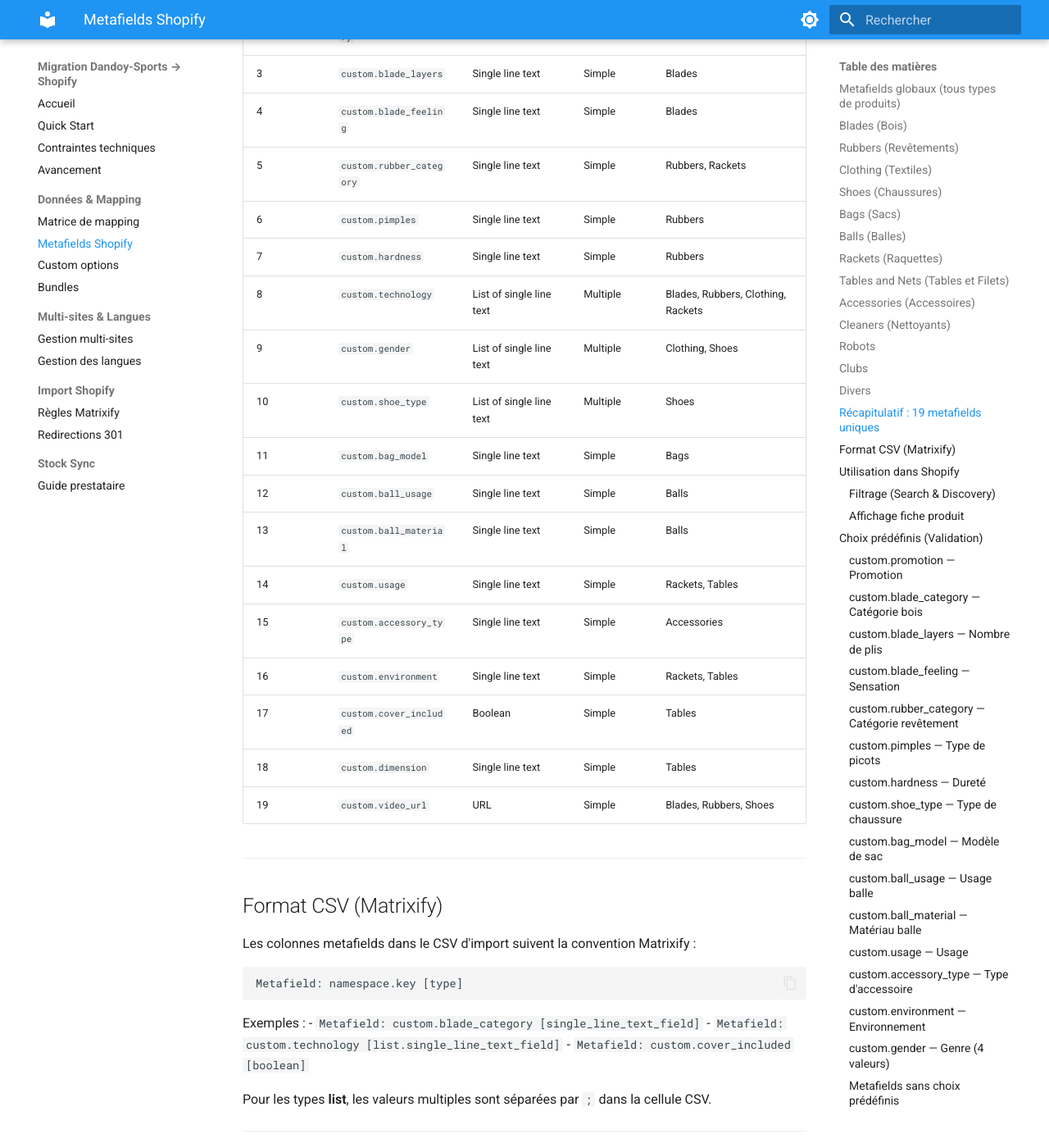
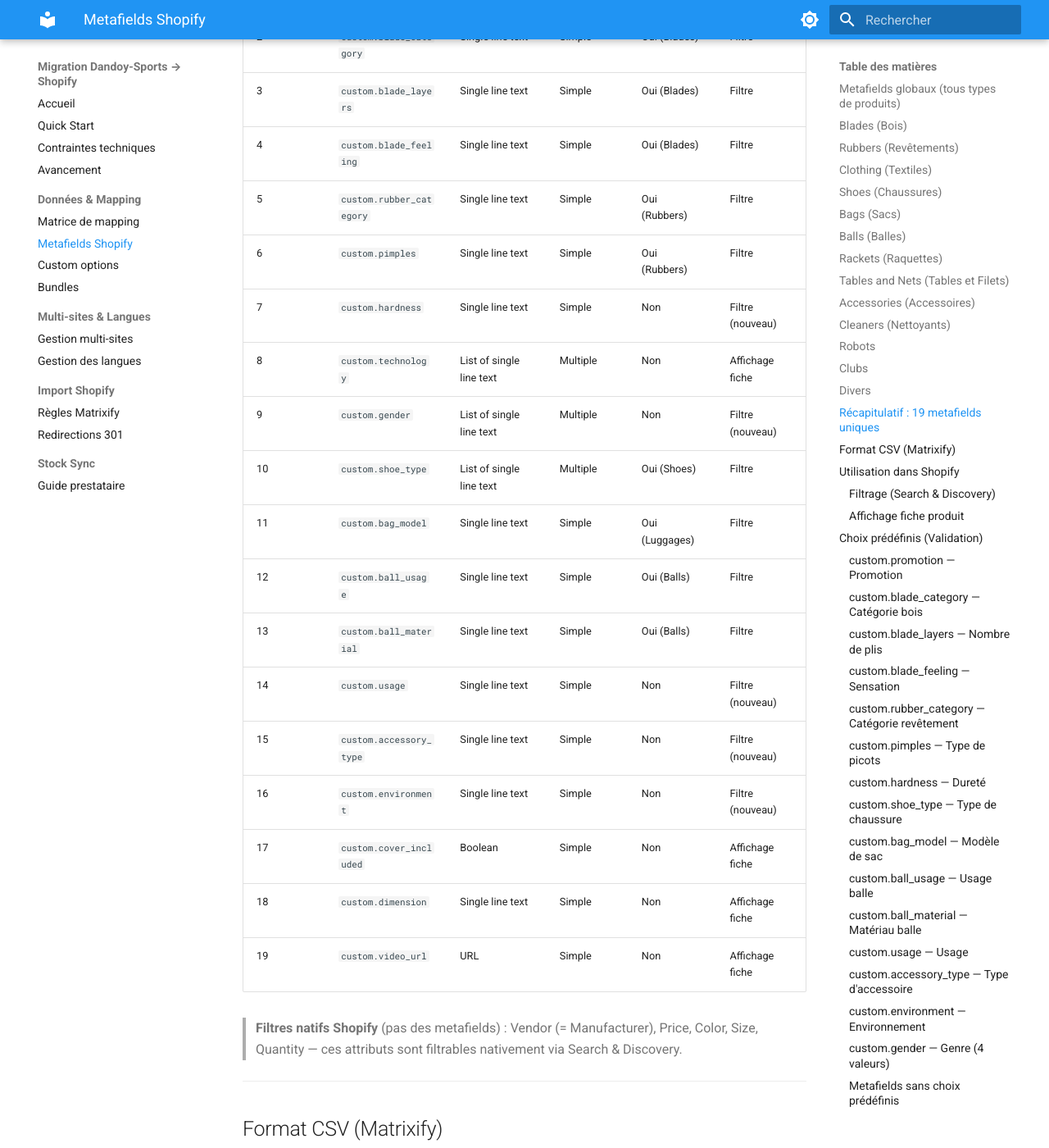
Before and after one commit to Webdigitales/dandoy-migration-2026, an MkDocs documentation site: the page built from 05_DOCS/mapping/metafields.md, in a window 1280 px wide and 1400 px high, scrolled down 5642 px. Shown: the whole window at 82% size. Built offline with MkDocs 1.6.1 and Material for MkDocs 9.7.7, drawn with Linux system fonts in a browser that asks for light colours; some of the changed text lies outside the part shown.

Commit message:
Add Magento filter status and Shopify usage to metafields summary
Verified live filters on dandoy-sports.com for each category page.
12 metafields match existing Magento filters, 5 are new filters for
Shopify, 4 are display-only (technology, cover, dimension, video).

Co-Authored-By: Claude Sonnet 4.6 <noreply@anthropic.com>

```diff
--- a/05_DOCS/mapping/metafields.md
+++ b/05_DOCS/mapping/metafields.md
@@ -152,27 +152,30 @@ Définitions des custom metafields à créer dans Shopify Admin
 
 ## Récapitulatif : 19 metafields uniques
 
-| # | Namespace.Key | Type | Valeur | Partagé entre |
-|---|---|---|---|---|
-| 1 | `custom.promotion` | List of single line text | Multiple | Tous |
-| 2 | `custom.blade_category` | Single line text | Simple | Blades |
-| 3 | `custom.blade_layers` | Single line text | Simple | Blades |
-| 4 | `custom.blade_feeling` | Single line text | Simple | Blades |
-| 5 | `custom.rubber_category` | Single line text | Simple | Rubbers, Rackets |
-| 6 | `custom.pimples` | Single line text | Simple | Rubbers |
-| 7 | `custom.hardness` | Single line text | Simple | Rubbers |
-| 8 | `custom.technology` | List of single line text | Multiple | Blades, Rubbers, Clothing, Rackets |
-| 9 | `custom.gender` | List of single line text | Multiple | Clothing, Shoes |
-| 10 | `custom.shoe_type` | List of single line text | Multiple | Shoes |
-| 11 | `custom.bag_model` | Single line text | Simple | Bags |
-| 12 | `custom.ball_usage` | Single line text | Simple | Balls |
-| 13 | `custom.ball_material` | Single line text | Simple | Balls |
-| 14 | `custom.usage` | Single line text | Simple | Rackets, Tables |
-| 15 | `custom.accessory_type` | Single line text | Simple | Accessories |
-| 16 | `custom.environment` | Single line text | Simple | Rackets, Tables |
-| 17 | `custom.cover_included` | Boolean | Simple | Tables |
-| 18 | `custom.dimension` | Single line text | Simple | Tables |
-| 19 | `custom.video_url` | URL | Simple | Blades, Rubbers, Shoes |
+| # | Namespace.Key | Type | Valeur | Filtre Magento | Usage Shopify |
+|---|---|---|---|---|---|
+| 1 | `custom.promotion` | List of single line text | Multiple | Oui (tous) | Filtre |
+| 2 | `custom.blade_category` | Single line text | Simple | Oui (Blades) | Filtre |
+| 3 | `custom.blade_layers` | Single line text | Simple | Oui (Blades) | Filtre |
+| 4 | `custom.blade_feeling` | Single line text | Simple | Oui (Blades) | Filtre |
+| 5 | `custom.rubber_category` | Single line text | Simple | Oui (Rubbers) | Filtre |
+| 6 | `custom.pimples` | Single line text | Simple | Oui (Rubbers) | Filtre |
+| 7 | `custom.hardness` | Single line text | Simple | Non | Filtre (nouveau) |
+| 8 | `custom.technology` | List of single line text | Multiple | Non | Affichage fiche |
+| 9 | `custom.gender` | List of single line text | Multiple | Non | Filtre (nouveau) |
+| 10 | `custom.shoe_type` | List of single line text | Multiple | Oui (Shoes) | Filtre |
+| 11 | `custom.bag_model` | Single line text | Simple | Oui (Luggages) | Filtre |
+| 12 | `custom.ball_usage` | Single line text | Simple | Oui (Balls) | Filtre |
+| 13 | `custom.ball_material` | Single line text | Simple | Oui (Balls) | Filtre |
+| 14 | `custom.usage` | Single line text | Simple | Non | Filtre (nouveau) |
+| 15 | `custom.accessory_type` | Single line text | Simple | Non | Filtre (nouveau) |
+| 16 | `custom.environment` | Single line text | Simple | Non | Filtre (nouveau) |
+| 17 | `custom.cover_included` | Boolean | Simple | Non | Affichage fiche |
+| 18 | `custom.dimension` | Single line text | Simple | Non | Affichage fiche |
+| 19 | `custom.video_url` | URL | Simple | Non | Affichage fiche |
+
+> **Filtres natifs Shopify** (pas des metafields) : Vendor (= Manufacturer), Price, Color,
+> Size, Quantity — ces attributs sont filtrables nativement via Search & Discovery.
 
 ---
 
```
Also changed, not shown: 02_ANALYSIS_AND_MAPPING/metafields_shopify.md (+24 -21 lines).
